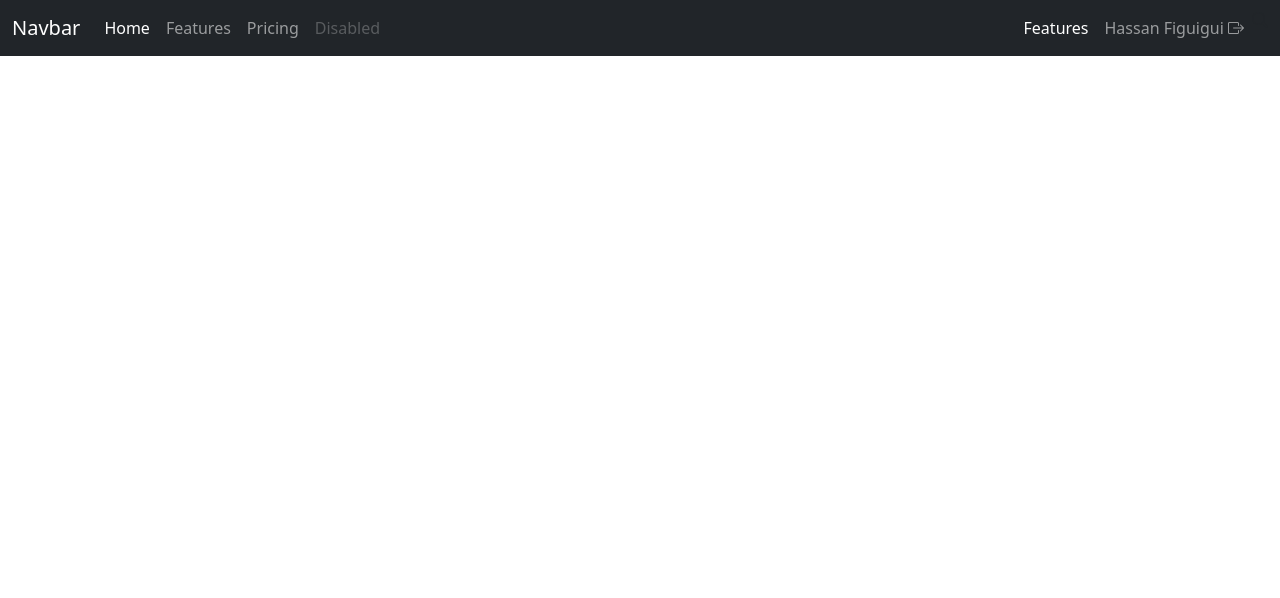
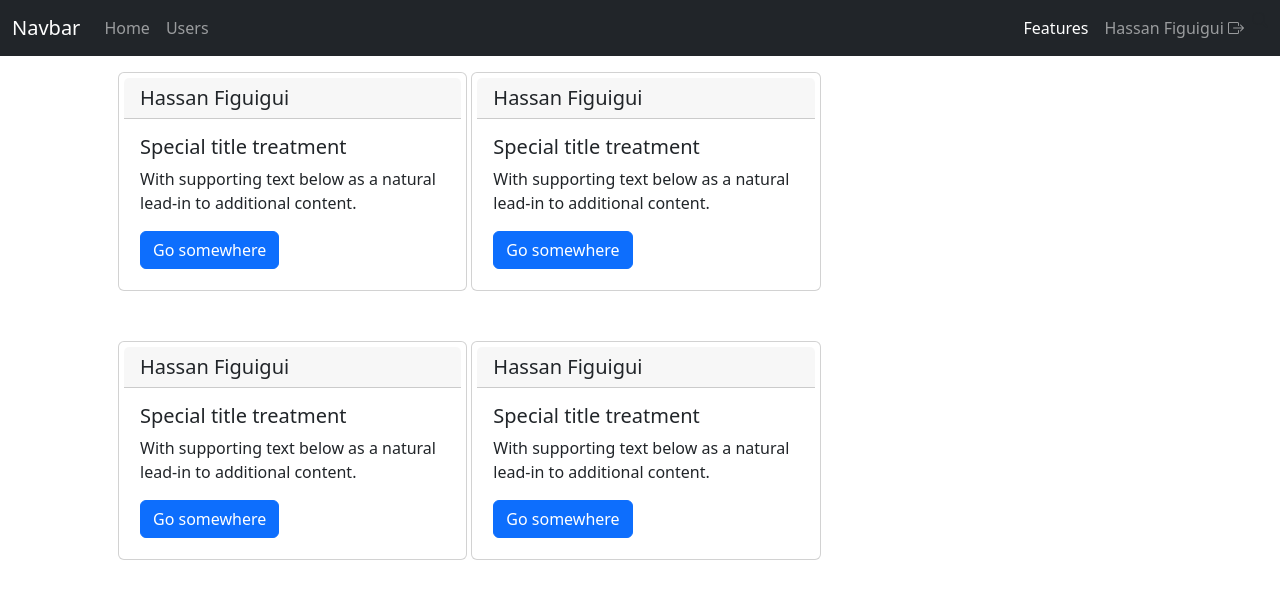
Before and after one commit to hassanfigui1/componentInteraction, an Angular app: page / in a window 1280 px wide. Shown: the top 598 px of the page. Built offline with nearby package versions, Linux system fonts and the light colour scheme.

Commit message:
adding cards

```diff
--- a/src/app/users/users.component.css
+++ b/src/app/users/users.component.css
@@ -0,0 +1,8 @@
+.main{
+    margin-left: 10%;
+    margin-right: 10%;
+}
+.card{
+    padding:5px;
+    margin: 2px;
+}
--- a/src/app/users/users.component.html
+++ b/src/app/users/users.component.html
@@ -1,23 +1,39 @@
 <nav class="navbar fixed-top navbar-expand-lg navbar-dark bg-dark">
     <div class="container-fluid">
-      <a class="navbar-brand" href="#">Navbar</a>
+      <a class="navbar-brand active" aria-current="page" routerLink="">Navbar</a>
       <button class="navbar-toggler" type="button" data-bs-toggle="collapse" data-bs-target="#navbarNavAltMarkup" aria-controls="navbarNavAltMarkup" aria-expanded="false" aria-label="Toggle navigation">
         <span class="navbar-toggler-icon"></span>
       </button>
       <div class="collapse navbar-collapse" id="navbarNavAltMarkup">
         <div class="navbar-nav">
-          <a class="nav-link active" aria-current="page" href="#">Home</a>
-          <a class="nav-link" href="#">Features</a>
-          <a class="nav-link" href="#">Pricing</a>
-          <a class="nav-link disabled" href="#" tabindex="-1" aria-disabled="true">Disabled</a>
+          <a class="nav-link " href="#">Home</a>
+          <a class="nav-link" href="#">Users</a>
         </div>
       </div>
     <div class="d-flex navbar-nav">
         <a class="nav-link active"href="#">Features</a>
         <a class="nav-link" href="#">{{user.getName}} <i class="bi bi-box-arrow-right"></i></a>
         <i class="bi bi-search"></i>
+    </div>
+
+    </div>
+</nav>
+<br>
+<main class="main">
+
+  <div *ngIf="users.length>0">
+    <div class="row">
+      <div class="card col-4 mt-5" *ngFor="let user of users">
+        <h5 class="card-header">{{user.getName}}</h5>
+        <div class="card-body">
+          <h5 class="card-title">Special title treatment</h5>
+          <p class="card-text">With supporting text below as a natural lead-in to additional content.</p>
+          <a href="#" class="btn btn-primary">Go somewhere</a>
+        </div>
+      </div>
 
     </div>
 
-    </div>
-  </nav>
+  </div>
+
+</main>
--- a/src/app/users/users.component.ts
+++ b/src/app/users/users.component.ts
@@ -12,6 +12,13 @@ export class UsersComponent {
   user2 = new User(1,"Hassan Figuigui",25);
   user3 = new User(1,"Hassan Figuigui",25);
   user4 = new User(1,"Hassan Figuigui",25);
-  users: User[] = [new User(1,"Hassan Figuigui",25),new User(2,"Malika Figuigui",24)];
+  users: Array<User> = [
+    new User(1,"Hassan Figuigui",25),
+    new User(1,"Hassan Figuigui",25),
+    new User(1,"Hassan Figuigui",25),
+    new User(1,"Hassan Figuigui",25)
+  ];
+
+
 
 }
```
